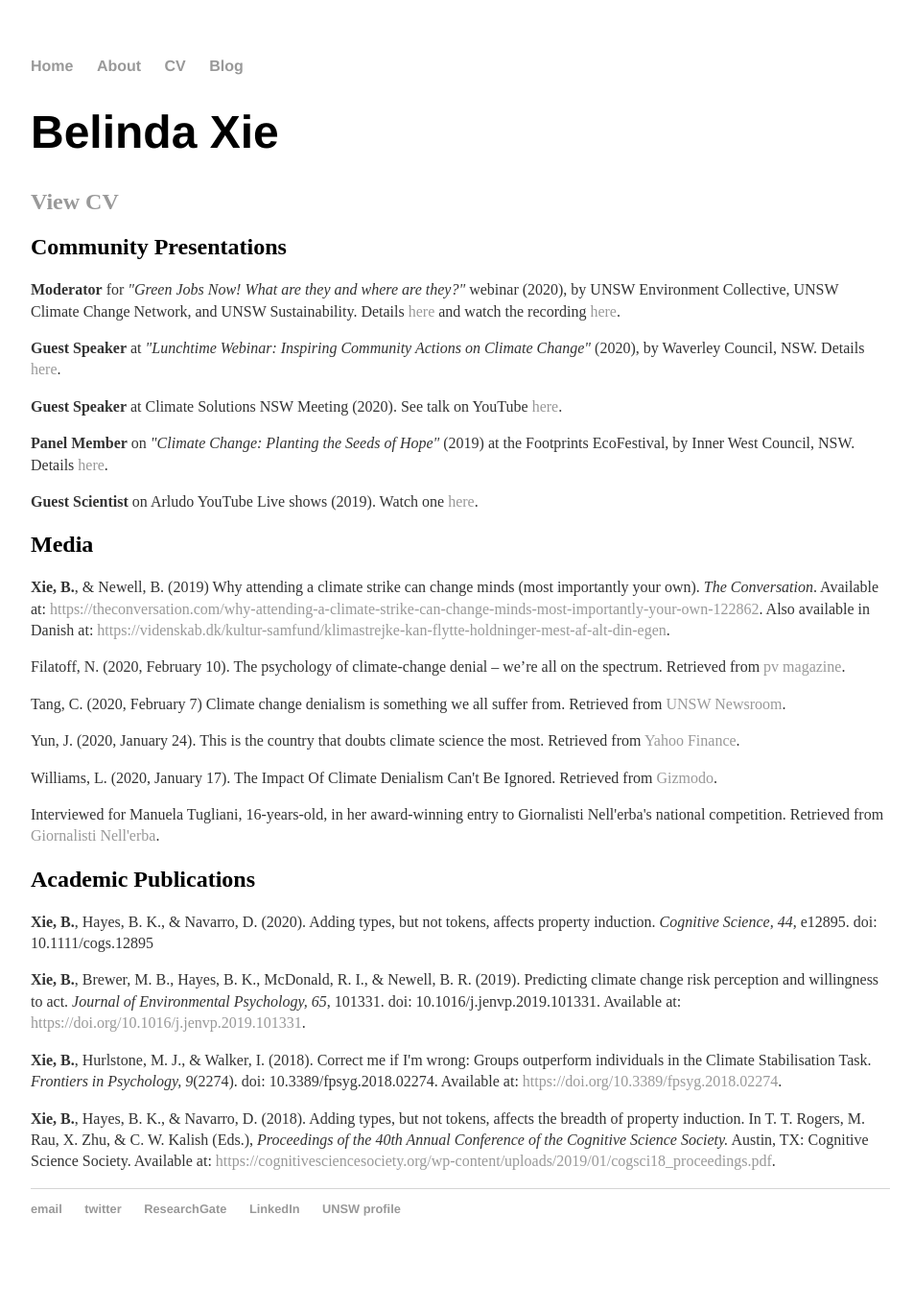
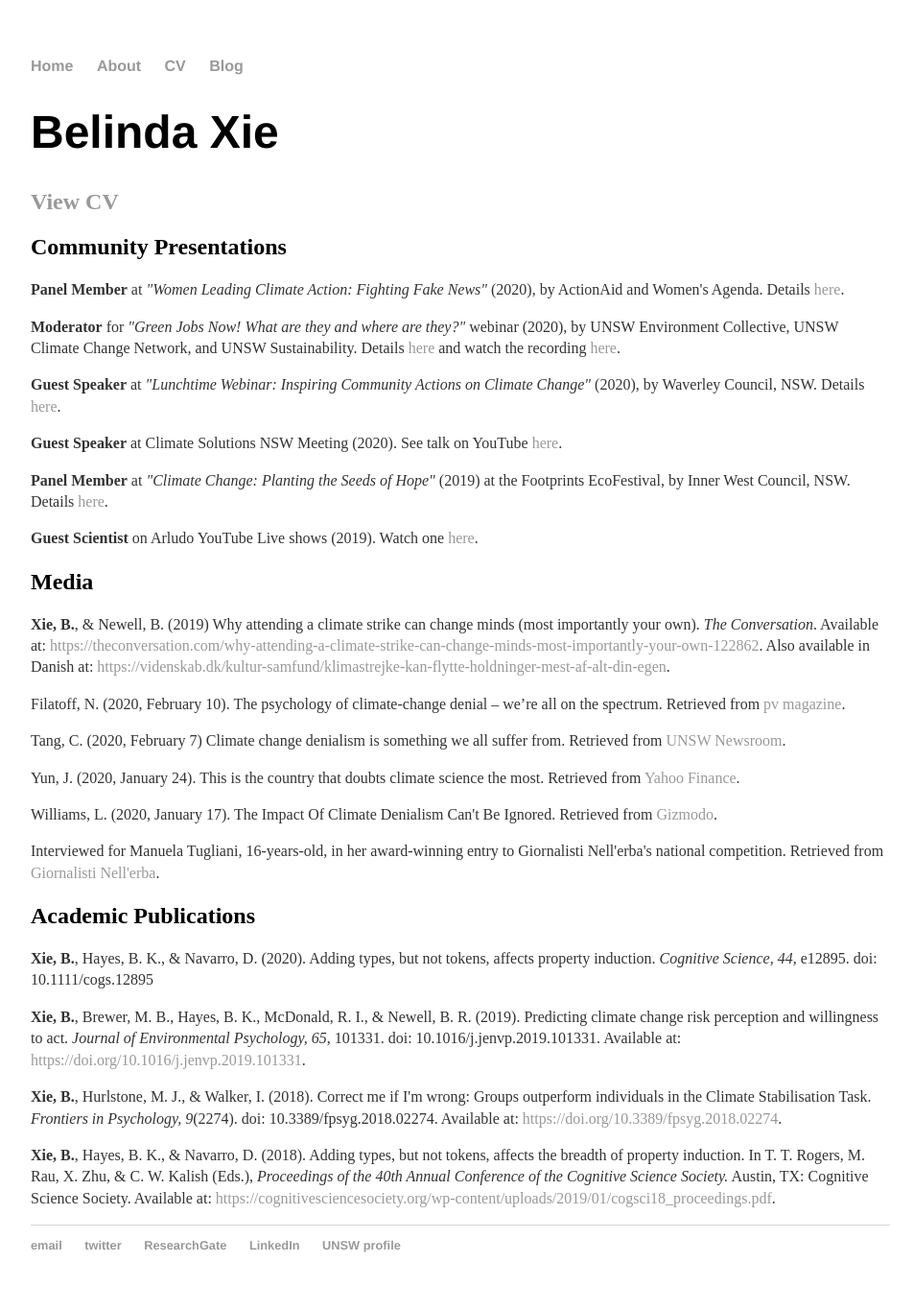
Before and after one commit to belindaxie/belindaxie.github.io, a Jekyll site: the page built from cv/index.html, in a window 1280 px wide. Shown: the whole page at 96% size, without its empty margins (160-1112 px from the left). Built offline with Jekyll 4.4.1, drawn with Linux system fonts in a browser that asks for light colours; before the commit the page ends 1327 px from its top, so only the background shows below that.

Commit message:
add WLCA panel event

```diff
--- a/cv/index.html
+++ b/cv/index.html
@@ -18,13 +18,15 @@ title: CV of Belinda Xie
 
 <h2>Community Presentations </h2>
 
+	<p><strong>Panel Member</strong> at <em>"Women Leading Climate Action: Fighting Fake News"</em> (2020), by ActionAid and Women's Agenda. Details <a href="https://events.humanitix.com/fighting-fake-news">here</a>.</p>
+
 	<p><strong>Moderator</strong> for <em>"Green Jobs Now! What are they and where are they?"</em> webinar (2020), by UNSW Environment Collective, UNSW Climate Change Network, and UNSW Sustainability. Details <a href="https://www.eventbrite.com.au/e/green-jobs-now-what-are-they-and-where-are-they-tickets-110236075068">here</a> and watch the recording <a href="https://drive.google.com/file/d/1JJPYxx1rsS421ggE4arLyFjfEmi2Jcrg/view">here</a>.</p>
 
 	<p><strong>Guest Speaker</strong> at <em>"Lunchtime Webinar: Inspiring Community Actions on Climate Change"</em> (2020), by Waverley Council, NSW. Details <a href="https://www.eventbrite.com.au/e/lunchtime-webinar-inspiring-community-actions-on-climate-change-tickets-103200326956">here</a>.</p>
 
 	<p><strong>Guest Speaker</strong> at Climate Solutions NSW Meeting (2020). See talk on YouTube <a href="https://www.youtube.com/watch?v=xhizP_KP_cU">here</a>.</p>
 
-	<p><strong>Panel Member</strong> on <em>"Climate Change: Planting the Seeds of Hope"</em> (2019) at the Footprints EcoFestival, by Inner West Council, NSW. Details <a href="https://www.innerwest.nsw.gov.au/about/news/media-releases/2019-media-releases/2019-footprints-ecofestival">here</a>.</p>
+	<p><strong>Panel Member</strong> at <em>"Climate Change: Planting the Seeds of Hope"</em> (2019) at the Footprints EcoFestival, by Inner West Council, NSW. Details <a href="https://www.innerwest.nsw.gov.au/about/news/media-releases/2019-media-releases/2019-footprints-ecofestival">here</a>.</p>
 
 	<p><strong>Guest Scientist</strong> on Arludo YouTube Live shows (2019). Watch one <a href="https://www.youtube.com/watch?v=JGopOUZQSHU">here</a>.</p>
 
```
